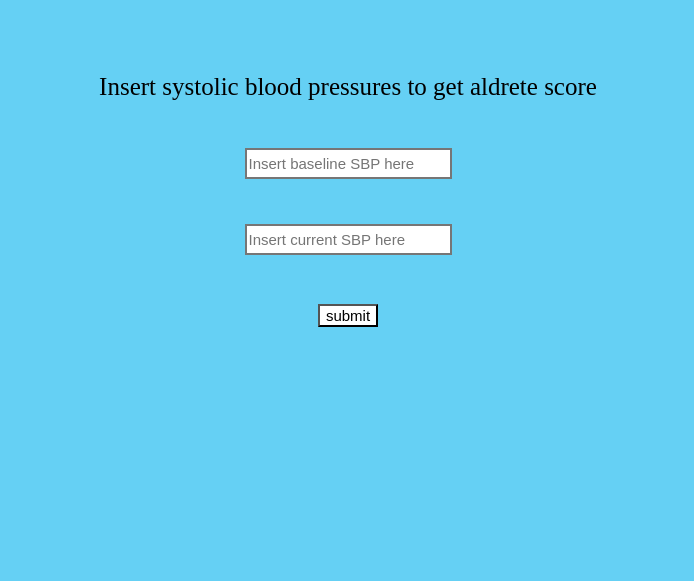
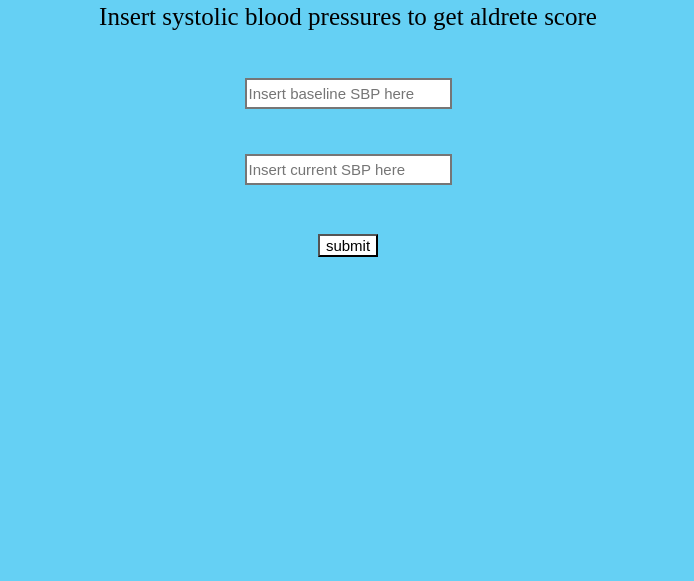
Before and after one commit to snhale/aldrete, a plain HTML site: page index.html in a window 1280 px wide. Shown: the part 219-800 px from the top of the page, without its empty margins (292-986 px from the left). Drawn offline with Linux system fonts and the light colour scheme.

Commit message:
Update style.css

```diff
--- a/style.css
+++ b/style.css
@@ -4,8 +4,8 @@
 
     text-align: center;
     font-size: xx-large;
-    padding-top: 80px;
-    padding-bottom: 80px;
+    padding-top: 10px;
+    padding-bottom: 30px;
 
 }
 
```
